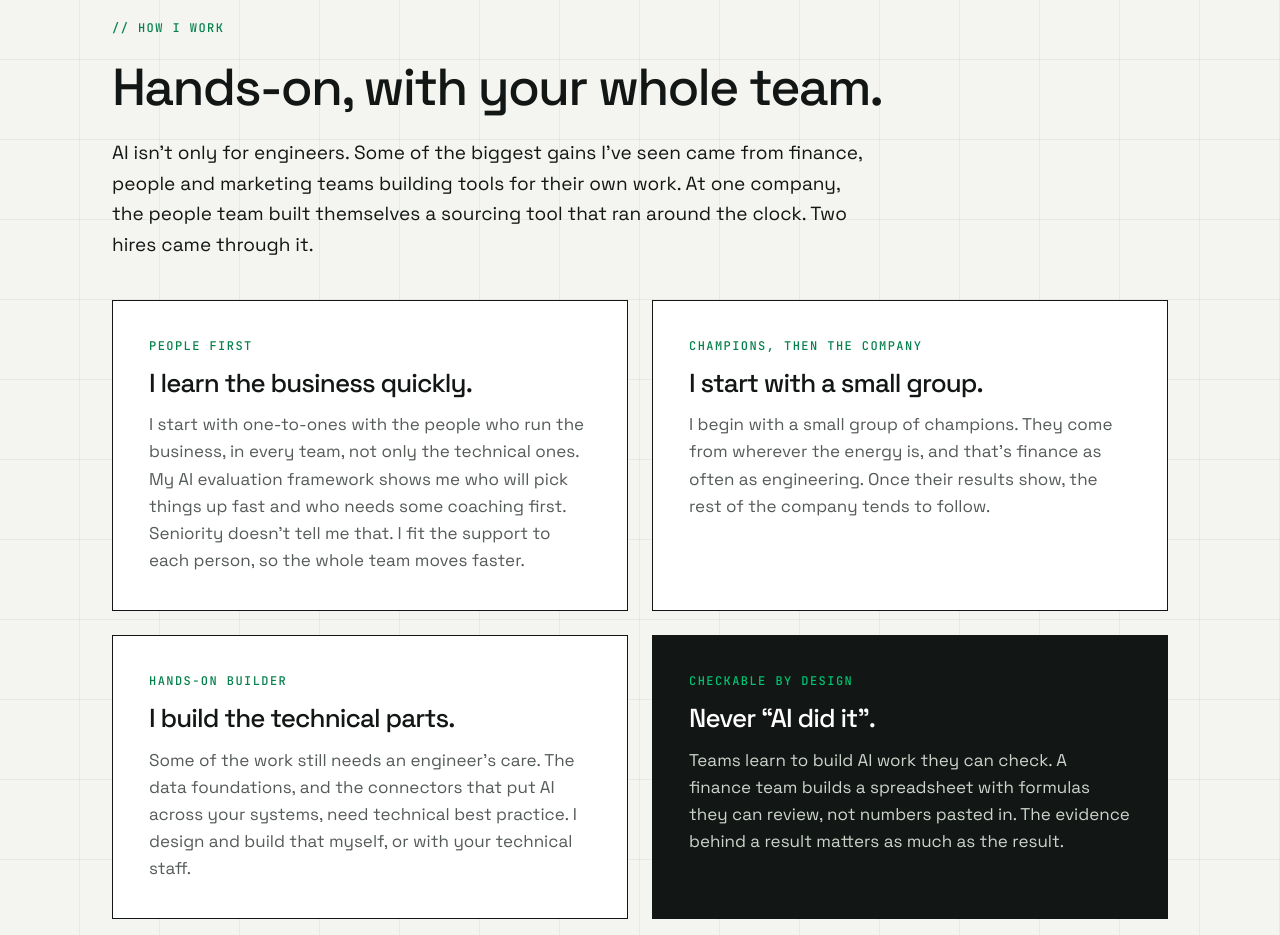
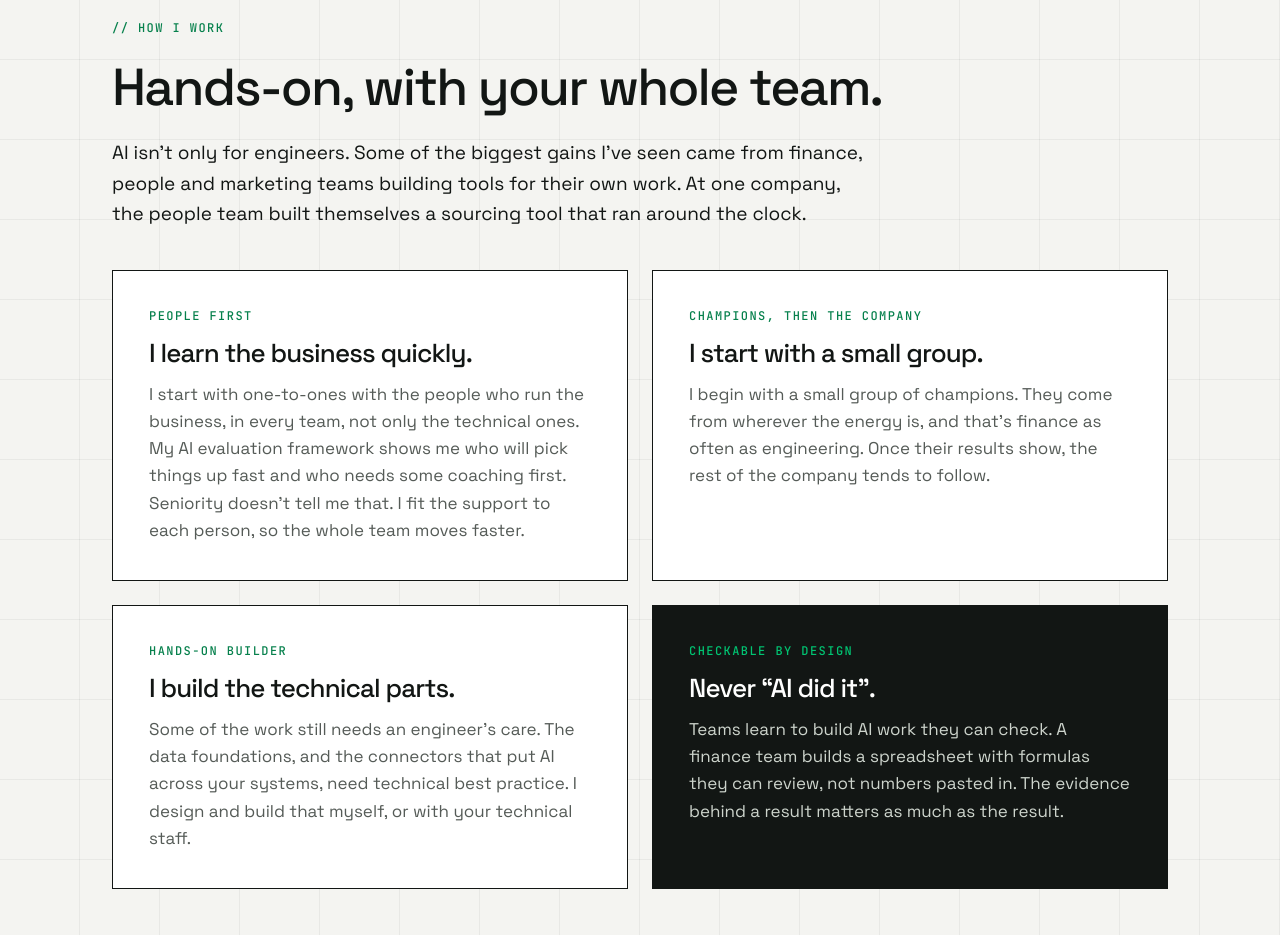
Before and after one commit to tomharvey/tomharvey.github.io, a plain HTML site: page companies.html in a window 1280 px wide. Shown: the part 1460-2395 px from the top of the page. Drawn offline with Linux system fonts and the light colour scheme.

Commit message:
fix: drop the hires line from the Companies page
Co-Authored-By: Claude Opus 5.5 <noreply@anthropic.com>
Claude-Session: https://claude.ai/code/session_013GJpfk9cFaaYRuPYUTBvqP

```diff
--- a/companies.html
+++ b/companies.html
@@ -21,7 +21,7 @@
 
 <section class="band"><div class="wrap">
 <span class="mono label">How I work</span><h2 class="rv">Hands-on, with your whole team.</h2>
-<p class="rv" style="font-size:19px;max-width:760px;margin-bottom:40px">AI isn't only for engineers. Some of the biggest gains I've seen came from finance, people and marketing teams building tools for their own work. At one company, the people team built themselves a sourcing tool that ran around the clock. Two hires came through it.</p>
+<p class="rv" style="font-size:19px;max-width:760px;margin-bottom:40px">AI isn't only for engineers. Some of the biggest gains I've seen came from finance, people and marketing teams building tools for their own work. At one company, the people team built themselves a sourcing tool that ran around the clock.</p>
 <div class="cards rv">
 <div class="card"><span class="mono">People first</span><h3>I learn the business quickly.</h3><p>I start with one-to-ones with the people who run the business, in every team, not only the technical ones. My AI evaluation framework shows me who will pick things up fast and who needs some coaching first. Seniority doesn't tell me that. I fit the support to each person, so the whole team moves faster.</p></div>
 <div class="card"><span class="mono">Champions, then the company</span><h3>I start with a small group.</h3><p>I begin with a small group of champions. They come from wherever the energy is, and that's finance as often as engineering. Once their results show, the rest of the company tends to follow.</p></div>
```
